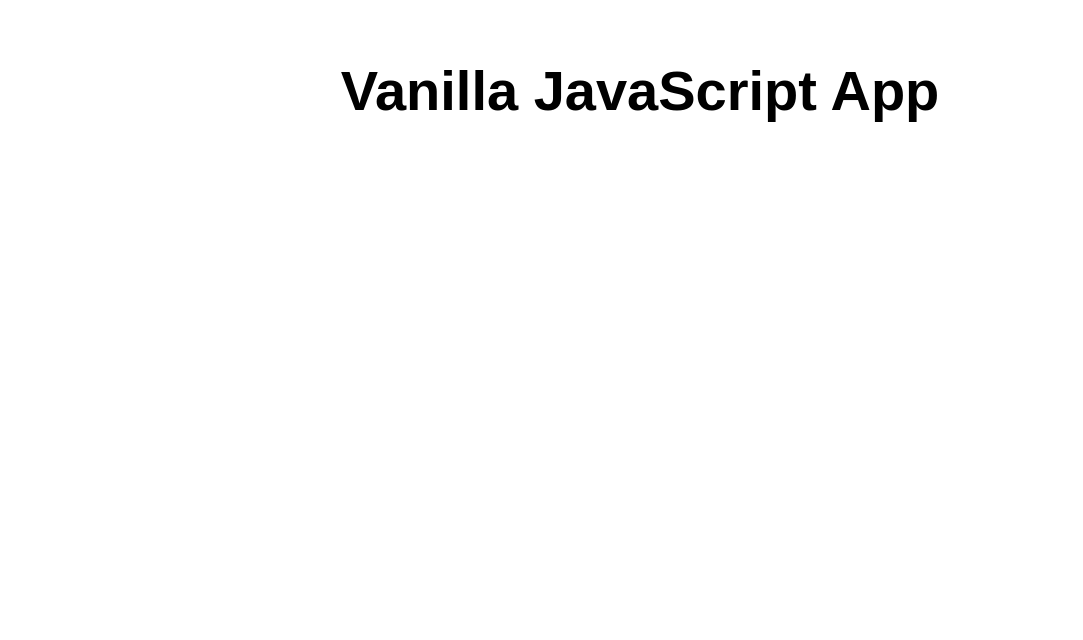
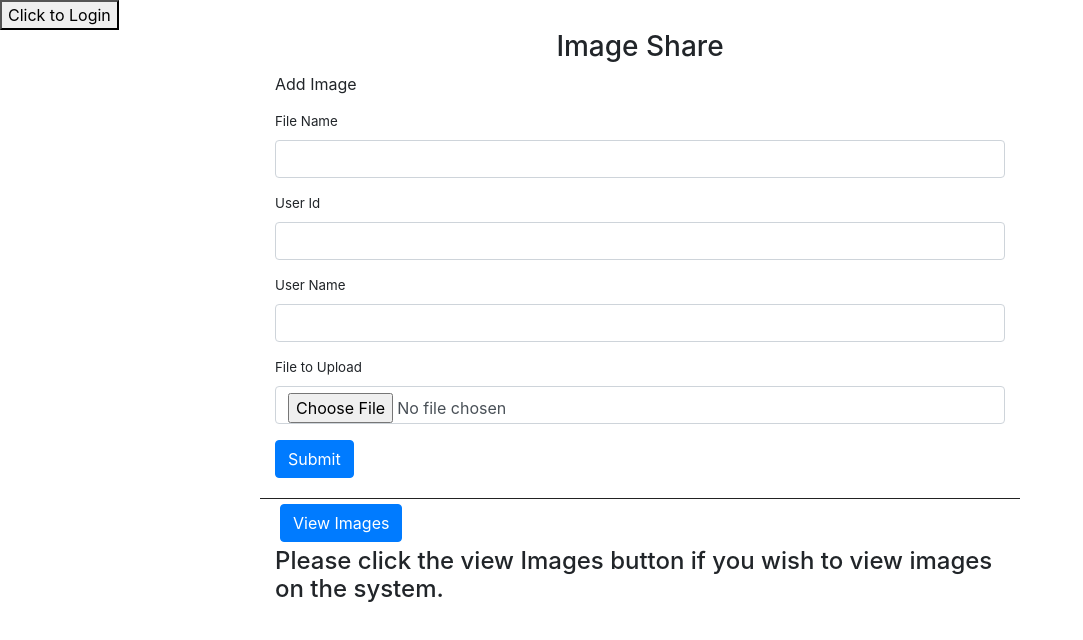
Before and after one commit to doddsluke/cloud_project, a website: page src/index.html in a window 1280 px wide. Shown: the whole page, without its empty margins (0-1083 px from the left). Drawn offline with nearby package versions, Linux system fonts and the light colour scheme.

Commit message:
Update index.html

```diff
--- a/src/index.html
+++ b/src/index.html
@@ -1,17 +1,89 @@
-<!DOCTYPE html>
-<html lang="en">
+<!doctype html>
+<html lang="en" ng-app="Dashboard">
+  <head>
+    <meta charset="UTF-8">
 
-<head>
-  <meta charset="UTF-8">
-  <meta name="viewport" content="width=device-width, initial-scale=1.0">
-  <link rel="stylesheet" href="styles.css">
-  <title>Vanilla JavaScript App</title>
-</head>
+    <title>Asset Track</title>
 
-<body>
-  <main>
-    <h1>Vanilla JavaScript App</h1>
-  </main>
-</body>
+      <link rel="stylesheet" type="text/css" href="CSS/bootstrap.min.css">
+      <script type="text/javascript" src="JS/bootstrap.js"></script>
+      <script type="text/javascript" src="JS/bootstrap.bundle.min.js"></script>
+      <script type="text/javascript" src="JS/jquery-3.6.0.min.js"></script>
 
+      <script type="text/javascript" src="JS/app.js"></script>
+
+  </head>
+
+  <body>
+    <button id="login">Click to Login</button>
+    <div  class="container">
+
+        <!--Header-->
+        <div class="row align-items-start">
+            <div class="col-2"  ></div>
+
+            <div class="col-8" style="text-align: center;">
+              <h3>Image Share</h3>
+            </div>
+
+            <div class="col-2"  ></div>
+        </div>
+
+        <!--New Asset Box-->
+        <div class="row align-items-start">
+            <div class="col-2"  ></div>
+
+            <div class="col-8" style="text-align: left;border-bottom:1px solid #222222;">
+              <p>Add Image</p>
+
+              <form style="font-size: 10pt;" id="newAssetForm">
+                <div class="mb-3">
+                  <label for="FileName" class="form-label">File Name</label>
+                  <input type="text" class="form-control" id="FileName">
+                </div>
+
+                <div class="mb-3">
+                  <label for="userID" class="form-label">User Id</label>
+                  <input type="string" class="form-control" id="userID">
+                </div>
+
+                <div class="mb-3">
+                  <label for="userName" class="form-label">User Name</label>
+                  <input type="text" class="form-control" id="userName">
+                </div>
+
+                <div class="mb-3">
+                  <label for="UpFile" class="form-label">File to Upload</label>
+                  <input type="file" class="form-control" id="UpFile">
+                </div>
+
+                <button type="button" id="subNewForm" class="btn btn-primary">Submit</button> <br/><br/>
+
+              </form>
+            </div>
+
+            <div class="col-2"  ></div>
+        </div>
+
+        <!-- view Asset Area-->
+        <div class="row align-items-start">
+            <div class="col-2"  ></div>
+
+            <div class="col-8" style="text-align: left;" >
+              <div style="padding:5px;">
+                <button  id = "retImages" type="button" class="btn btn-primary">View Images</button>
+              </div>
+
+              <div id="ImageList">
+
+                <h4>Please click the view Images button if you wish to view images on the system.</h4>
+
+              </div>
+            </div>
+
+            <div class="col-2"  ></div>
+        </div>
+
+    </div>
+  </body>
 </html>
```
